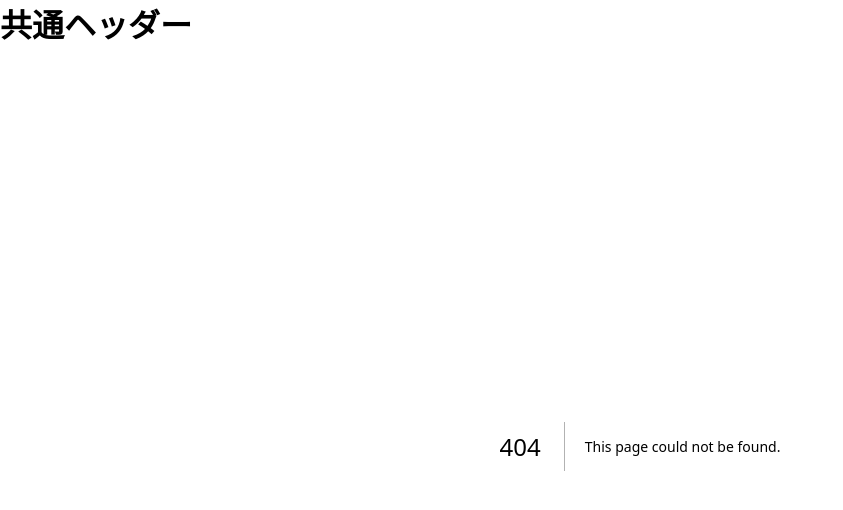
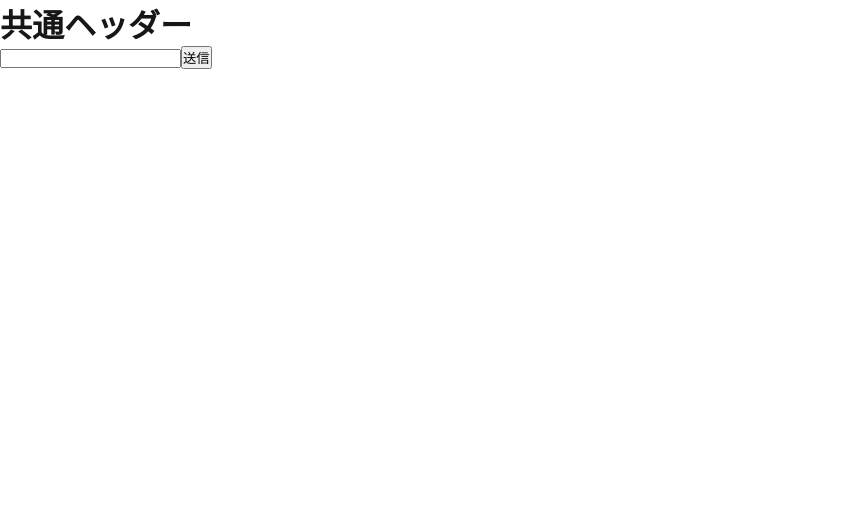
Before and after one commit to geek-3340/TypeScript-Next.js-tutorial, a Next.js app: page /api-routes-user in a window 1280 px wide. Before the commit this address had no page. Shown: the top 510 px of the page, without its empty margins (0-843 px from the left). Built offline with nearby package versions, Linux system fonts and the light colour scheme.

Commit message:
feat: Api RoutesとServer Actionについて学習完了

```diff
--- /dev/null
+++ b/app/api-routes-user/page.tsx
@@ -0,0 +1,30 @@
+'use client'; // client component宣言
+
+import { SubmitEvent } from 'react';
+
+function ApiRoutesUser() {
+
+    const handleSubmit = async (e: SubmitEvent<HTMLFormElement>) => {
+        e.preventDefault();
+        const form = new FormData(e.currentTarget);
+        const name = form.get('name');
+
+        // 以下のようにファイルシステムベースのURLで呼び出す
+        await fetch('/api/create', {
+            method: 'POST', // コンポーネント関数名をメソッドとして設定する
+            headers: {
+                'Content-Type': 'application/json',
+            },
+            body: JSON.stringify({ name }),
+        });
+    };
+
+    return (
+        <form onSubmit={handleSubmit}>
+            <input type='text' name='name' />
+            <button type='submit'>送信</button>
+        </form>
+    );
+}
+
+export default ApiRoutesUser;
--- /dev/null
+++ b/app/api/create/route.ts
@@ -0,0 +1,11 @@
+import { NextResponse } from 'next/server';
+
+// 関数名をHTTPメソッド名とし、引数にリクエストデータを受けとる
+export async function POST(request: Request) {
+    const data = await request.json();
+
+    // 以下のログはサーバー側で実行されるため、ブラウザのコンソールではなくターミナルで動作確認
+    console.log('API Routesで受け取りました', data.name);
+
+    return NextResponse.json({ message: '成功しました' });
+}
```
Also changed, not shown: app/server-action-user/page.tsx (added, +18 -0 lines), 1 other file (tests, documents, lock files or other folders).
